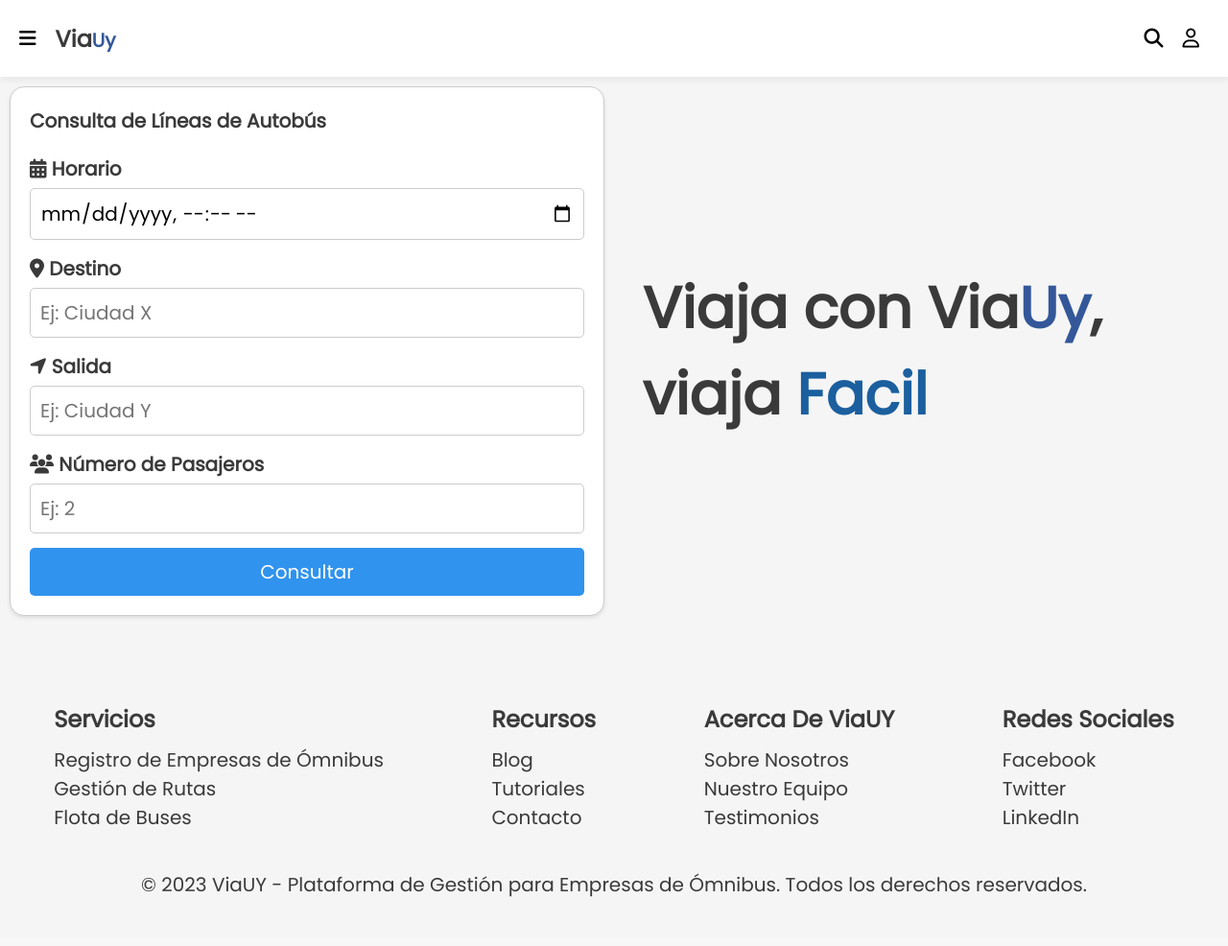
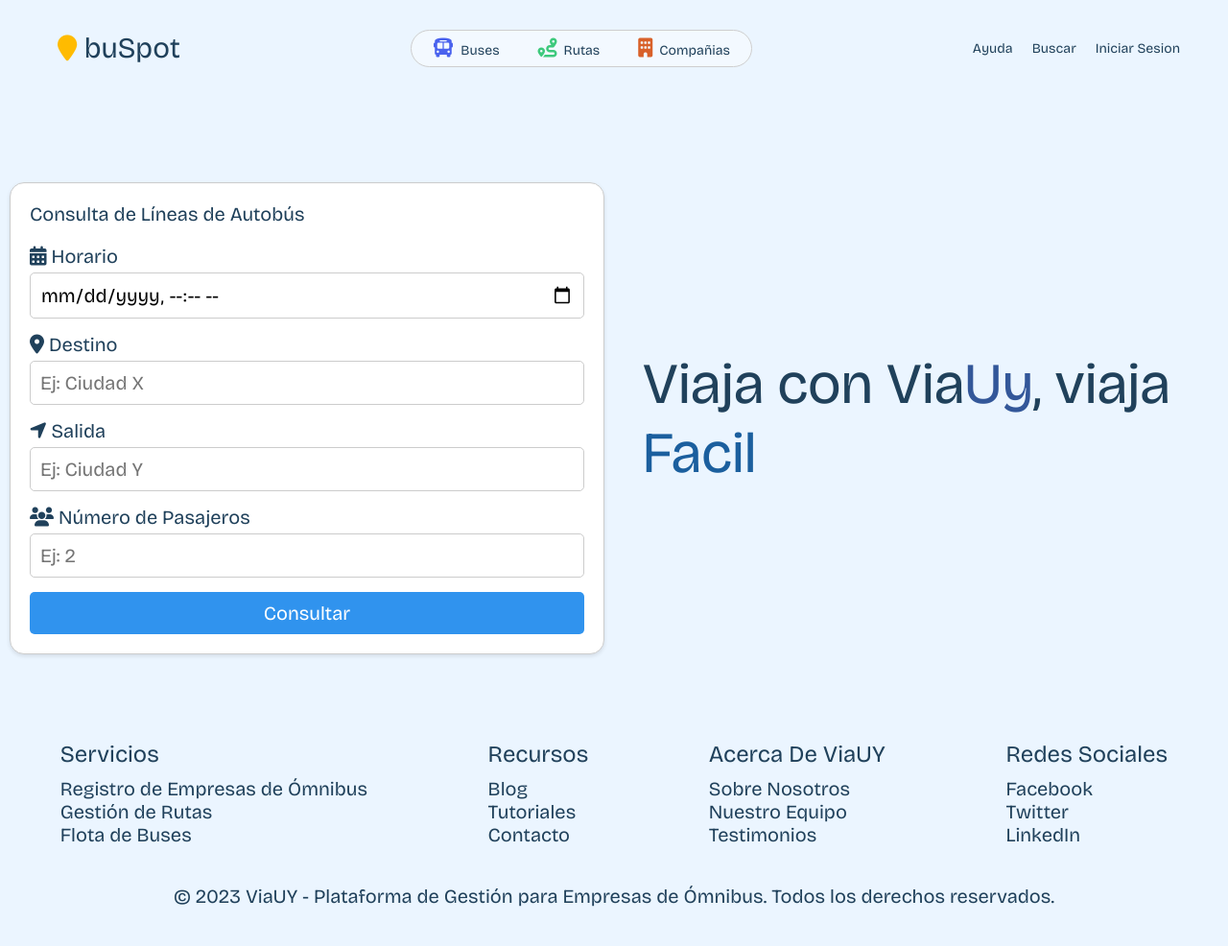
Before and after one commit to benjask8/viauy, a PHP site: page /mvc/ in a window 1280 px wide. Shown: the whole page at 96% size. Before the commit the page ends 935 px from the top, so only its background shows below. Run offline with PHP 8.4, Linux system fonts and the light colour scheme; some libraries are stand-ins or nearby versions.

Commit message:
Cambios En Vista

```diff
--- a/public/css/styles.css
+++ b/public/css/styles.css
@@ -2,17 +2,20 @@
 /* font-family: 'Kanit', sans-serif; */
 @import url('https://fonts.googleapis.com/css2?family=Poppins&display=swap');
 /* font-family: 'Poppins', sans-serif; */
+@import url('https://fonts.googleapis.com/css2?family=Bricolage+Grotesque:opsz@10..48&display=swap');
+/* font-family: 'Bricolage Grotesque', sans-serif; */
 
 
 :root{
-    --main-font: 'Poppins', sans-serif;
-    --main-font-color:rgb(58, 58, 58);
+    --main-font: 'Bricolage Grotesque', sans-serif;
+    --main-font-color:hsl(206, 48%, 24%);
     --main-color:rgb(255, 255, 255);
     --main-a-h-color:#1b5f9e;
     --color1:#3093EE;
     --main-color-hover:rgb(40, 118, 207);
-    --body-bg:#f5f5f5;
-
+    --body-bg:hsl(210, 100%, 96%);
+    --main-btn-hover-color:#c3daf0;
+    --border-color:rgb(206, 206, 206);
 
     --time: .3s;
     --shadow:0px 5px 5px rgba(18, 1, 1, 0.045);
@@ -49,17 +52,12 @@ button{
 
 /* header start */
 .header {
-    box-shadow: var(--shadow);
-    background-color: var(--main-color);
     display: flex;
     justify-content: space-between;
     align-items: center;
-    padding: 20px;
-    height: 80px;
+    padding: 30px 40px;
+    height: 100px;
     width: 100%;
-    position: fixed; /* Agregado para mantener el header fijo en la pantalla */
-    top: 0; /* Fija el header en la parte superior */
-    left: 0;
     z-index: 1000; /* Asegura que el header esté en la parte superior */
 }
 
@@ -69,7 +67,7 @@ button{
 }
 .header-logo a{
     font-weight: 900;
-    font-size: 1.2em;
+    font-size: 1.5em;
 }
 .header-logo-bar{
     display: flex;
@@ -78,34 +76,90 @@ button{
     display: flex;
     flex-direction: column;
 }
+.header-actions{
+    padding: 2px;
+    background-color: rgb(243, 249, 255);
+    border:1px solid var(--border-color);
+    border-radius: 20px;
+    height: max-content;
+    display: flex;
+}
+
+.header-actions-a i{
+    padding-right:7px;
+}
+
+.header-actions-a{
+    color: var(--main-font-color);
+    font-weight: 900;
+    font-size: .7em;
+    border-radius: 20px;
+    padding: 6px 20px;
+}
+
+.header-actions-a:first-child i{
+    color: rgb(73, 98, 238);
+}
+.header-actions-a:nth-child(2) i{
+    color: rgb(61, 201, 124);
+}
+
+.header-actions-a:nth-child(3) i{
+    color: rgb(216, 97, 42);
+}
+.header-actions-a:nth-child(1):hover{
+    background-color: rgb(210, 217, 255);
+}
+.header-actions-a:nth-child(2):hover{
+    background-color: rgb(218, 250, 228);
+}
+.header-actions-a:nth-child(3):hover{
+    background-color: rgb(255, 231, 220);
+}
+
+
+.header-btns-button{
+    margin: 0px !important;
+    text-transform: capitalize;
+    padding: 10px;
+    border-radius: 20px;
+    font-size: .7em;
+    font-weight: 900;
+    color: var(--main-font-color);
+}
+
+.header-btns-button:hover{
+    background-color: var(--main-btn-hover-color);
+}
+.header-bars{
+    display: none;
+    width: 30px;
+    color: var(--main-font-color);
+}
 .header-links{
+    box-shadow: var(--shadow);
+    border-radius: 20px;
     z-index: 400 !important;
-    display: flex;
+    display: none;
     flex-direction: column;
     justify-content: space-between;
     position: absolute;
     background-color: var(--main-color);
-    left: -2000px;
-    top: 80px;
+    right: 0px;
+    overflow: hidden;
+    top: 75px;
     transition: all var(--time) ease;
-    height: calc(100vh - 80px);
-}
-.header-ul-bars{
-    display: none;
+    height: max-content;
 }
 .header-links-ul li a{
     width: 100%;
     padding: 20px 20px;
-    display: inline-block;
+    display:block;
     font-weight: 900;
     transition: all var(--time) ease;
 }
 .header-links-ul li a:hover{
-    color: #fff;
-    background-color: var(--main-color-hover);
-}
-.header-links-open{
-    left: 0px;
+    background-color: var(--main-btn-hover-color);
 }
 .header-links-social{
     display: flex;
@@ -134,14 +188,15 @@ button{
 }
 .header-search-form-open{
     box-shadow: var(--shadow);
-    height: 45px !important;
-    padding: 5px 5px !important;
+    height: max-content !important;
+    padding: 0px 30px !important;
 }
 .header-search-form{
+    border-radius: 20px;
     padding: 0px 5px;
     display: flex;
     justify-content: space-around;
-    transition: all var(--time) ease;
+    align-items: center;
     width: 100%;
     position: absolute;
     top: 80px;
@@ -153,12 +208,15 @@ button{
     overflow: hidden;
 }
 .header-search-input{
+    margin: 6px;
     border: none;
-    height:100%;
+    height:40px;
     outline: none;
     width: 95%;
+    border-right: 1px solid var(--border-color);
 }
 .header-search-btn{
+    color: var(--main-font-color);
     height:100%;
     padding: 0px 10px;
     margin: 0px !important;
@@ -169,12 +227,11 @@ button{
 /* user options start*/
 .user-options{
     background-color: var(--main-color);
-    top: 43px;
-    right: 50px;
+    top: 77px;
     display: flex;
     flex-direction: column;
     height: 0px;
-    position: absolute;
+    position: fixed;
     overflow: hidden;
     padding: 0px 20px;
     border-radius: 10px;
--- a/public/js/script.js
+++ b/public/js/script1.js
@@ -17,7 +17,7 @@ function openHeaderSearch() {
 }
 function openHeaderMenu() {
     if(queEs == false){
-        $("#header-bars").html('<i class="fa-solid fa-x"></i>');
+        $("#header-bars").html('<i class="fa-solid fa-xmark"></i>');
         queEs=true;
     }
     else{
--- a/src/vista/partials/footer.php
+++ b/src/vista/partials/footer.php
@@ -34,7 +34,7 @@
 
 
 
-<script src="public/js/script.js"></script>
+<script src="public/js/script1.js"></script>
 <script src="https://cdn.jsdelivr.net/npm/bootstrap@5.3.0/dist/js/bootstrap.bundle.min.js" integrity="sha384-geWF76RCwLtnZ8qwWowPQNguL3RmwHVBC9FhGdlKrxdiJJigb/j/68SIy3Te4Bkz" crossorigin="anonymous"></script>
 </body>
 </html>
--- a/src/vista/partials/head.php
+++ b/src/vista/partials/head.php
@@ -18,31 +18,28 @@
 <?php if (isset($_GET['msg'])) : ?>
   <div class="floating-msg">
         <div class="message"><?= $_GET['msg']; ?></div>
-        <b class="close-btn" onclick="closeMessage()">X</b>
+        <b class="close-btn" onclick="closeMessage()"><i class="fa-solid fa-xmark"></i></b>
   </div>
 <?php endif; ?>
 
   <header class="header">
+
     <nav class="header-logo-bar">
-
-      <button class="header-bars" id="header-bars">
-        <i class="fa-solid fa-bars"></i>
-      </button>
       <h1 class="header-logo">
-        <a href="/viauy" class="header-logo-a">Via<span class="blue-c">Uy</span></a>
+        <a href="/viauy" class="header-logo-a"><i class="fa-solid fa-location-pin" style="font-size:.9em;color:hsl(44, 100%, 50%);"></i> buSpot</a>
       </h1>
+    </nav>
+    <nav class="header-actions">
+      <a href="" class="header-actions-a"><i class="fa-solid fa-bus"></i>Buses</a>
+      <a href="" class="header-actions-a"><i class="fa-solid fa-route"></i>Rutas</a>
+      <a href="" class="header-actions-a"><i class="fa-solid fa-building"></i>Compañias</a>
     </nav>
     <nav class="header-links" id="header-links">
       <ul class="header-links-ul">
-        <li class="header-links-li">
-          <button class="header-ul-bars" id="header-ul-bars">
-            <i class="fa-solid fa-x"></i>
-          </button>
-        </li>
         <li class="header-links-li"><a href="/viauy/">Inicio</a></li>
         <li class="header-links-li"><a href="index.php?c=index&m=help">Ayuda</a></li>
         <li class="header-links-li"><a href="">Buses</a></li>
-        <li class="header-links-li"><a href="">Lineas</a></li>
+        <li class="header-links-li"><a href="">Rutas</a></li>
       </ul>
       <ul class="header-links-social">
         <li class="header-links-li"><a href="">www.viauy.com</a></li>
@@ -63,11 +60,14 @@
           <i class="fa-solid fa-magnifying-glass"></i>
         </button>
       </form>
-      <button class="header-btns-search" id="header-btns-search">
-        <i class="fa-solid fa-magnifying-glass"></i>
+      <a href="index.php?c=index&m=help"class="header-btns-button">
+        Ayuda
+      </a>
+      <button class="header-btns-button header-btns-search" id="header-btns-search">
+        buscar
       </button>
-      <button class="header-btns-btn" id="open-user-options">
-        <i class="fa-regular fa-user"></i>
+      <button class="header-btns-button header-btns-btn" id="open-user-options">
+        iniciar sesion
       </button>
       <nav class="user-options" id="user-options">
         <?php if (isset($_SESSION['user_id'])) : ?>
@@ -84,7 +84,9 @@
       </nav>
 
     </section>
-
+    <button class="header-bars" id="header-bars">
+        <i class="fa-solid fa-bars"></i>
+      </button>
   </header>
 
 
```
Also changed, not shown: public/css/responsive.css (+15 -32 lines).
